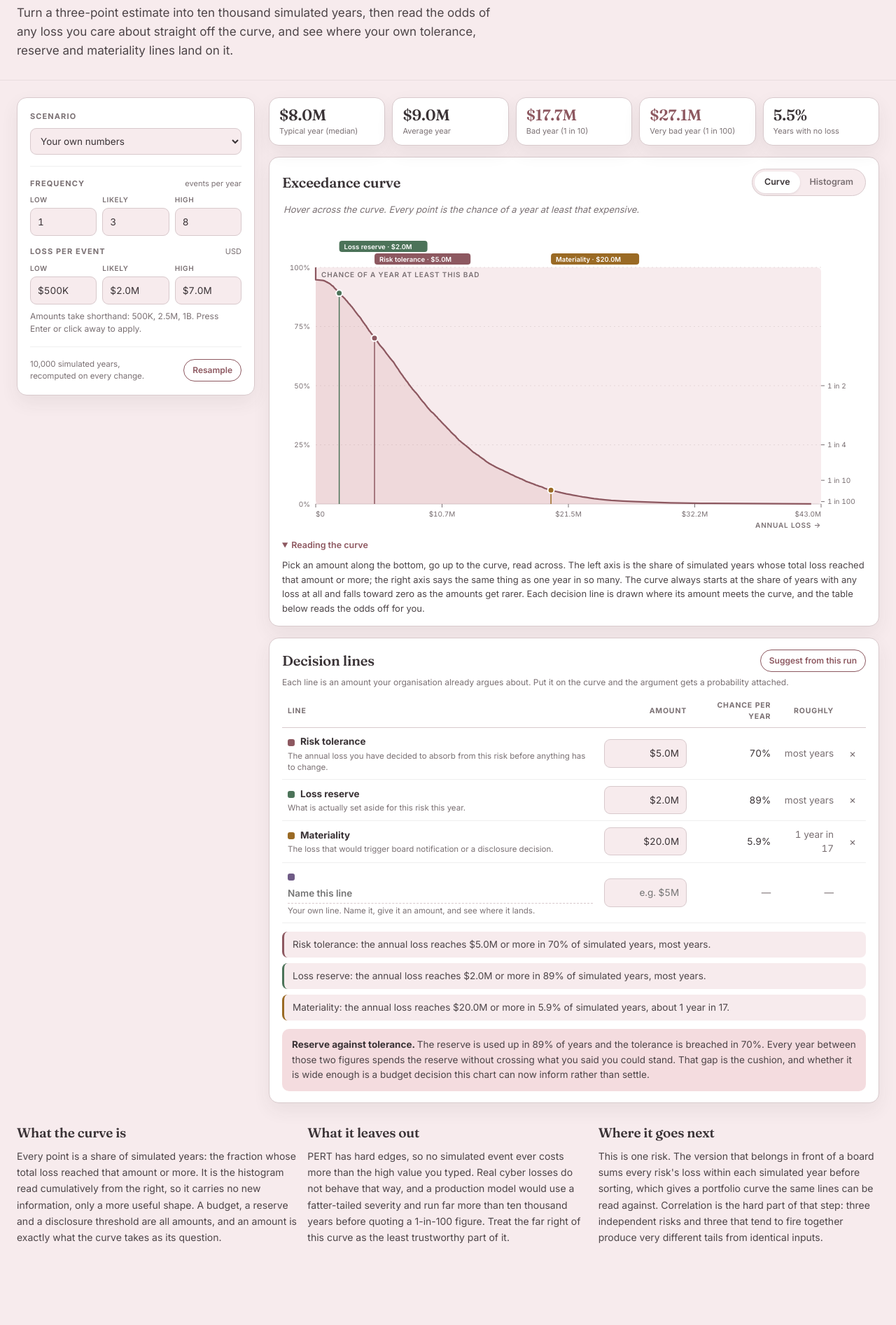
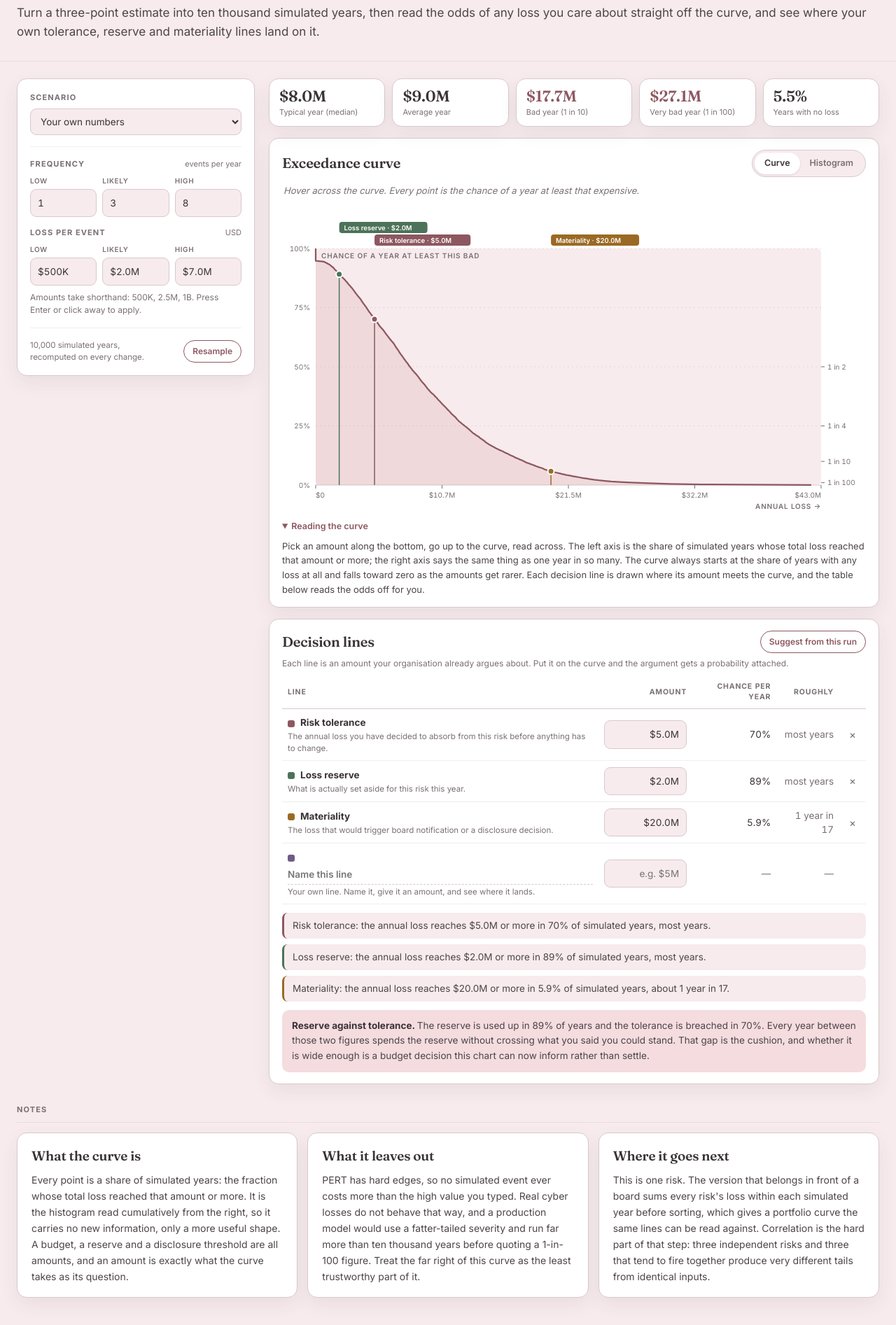
Before and after one commit to RootCawsLLC/loss-exceedance-curve, a plain HTML site: page index.html in a window 1280 px wide. Shown: the part 141-2034 px from the top of the page at 70% size. Before the commit the page ends 2000 px from the top, so only its background shows below. Drawn offline with nearby package versions, Linux system fonts and the light colour scheme.

Commit message:
Run the introduction full width and card the notes
The intro paragraph was capped at a text measure while everything else
on the page runs the full container width. The notes at the foot were
bare columns on the page background; they now sit in the same cards as
the rest of the page, under a small section label.

Co-Authored-By: Claude Fable 5.1 <noreply@anthropic.com>

```diff
--- a/index.html
+++ b/index.html
@@ -50,7 +50,7 @@
     .kicker{font-size:11px;font-weight:600;letter-spacing:.14em;text-transform:uppercase;color:var(--rose)}
     .masthead h1{font-family:var(--display);font-weight:600;font-size:clamp(34px,4.6vw,56px);line-height:1.02;letter-spacing:-.02em;margin:10px 0 14px}
     .masthead h1 em{font-style:italic;color:var(--rose)}
-    .deck{font-size:17px;color:var(--ink-2);max-width:64ch;line-height:1.6}
+    .deck{font-size:17px;color:var(--ink-2);line-height:1.6}
 
     .bench{display:grid;grid-template-columns:minmax(280px,340px) minmax(0,1fr);gap:20px;align-items:start;padding-top:24px}
     @media (max-width:899px){.bench{grid-template-columns:1fr}}
@@ -140,6 +140,8 @@
     }
 
     .notes{display:grid;grid-template-columns:repeat(3,1fr);gap:14px;padding-top:28px;padding-bottom:80px}
+    .notes::before{content:"Notes";grid-column:1/-1;font-size:11px;font-weight:700;letter-spacing:.1em;text-transform:uppercase;color:var(--muted);padding-bottom:10px;border-bottom:1px solid var(--soft-line)}
+    .note{background:var(--panel);border:1px solid var(--line);border-radius:var(--radius);box-shadow:var(--shadow);padding:18px 20px}
     @media (max-width:899px){.notes{grid-template-columns:1fr}}
     .note h3{font-family:var(--display);font-weight:600;font-size:19px;margin-bottom:8px;letter-spacing:-.01em}
     .note p{font-size:14px;color:var(--ink-2);line-height:1.65}
```
Also changed, not shown: preview.png.
